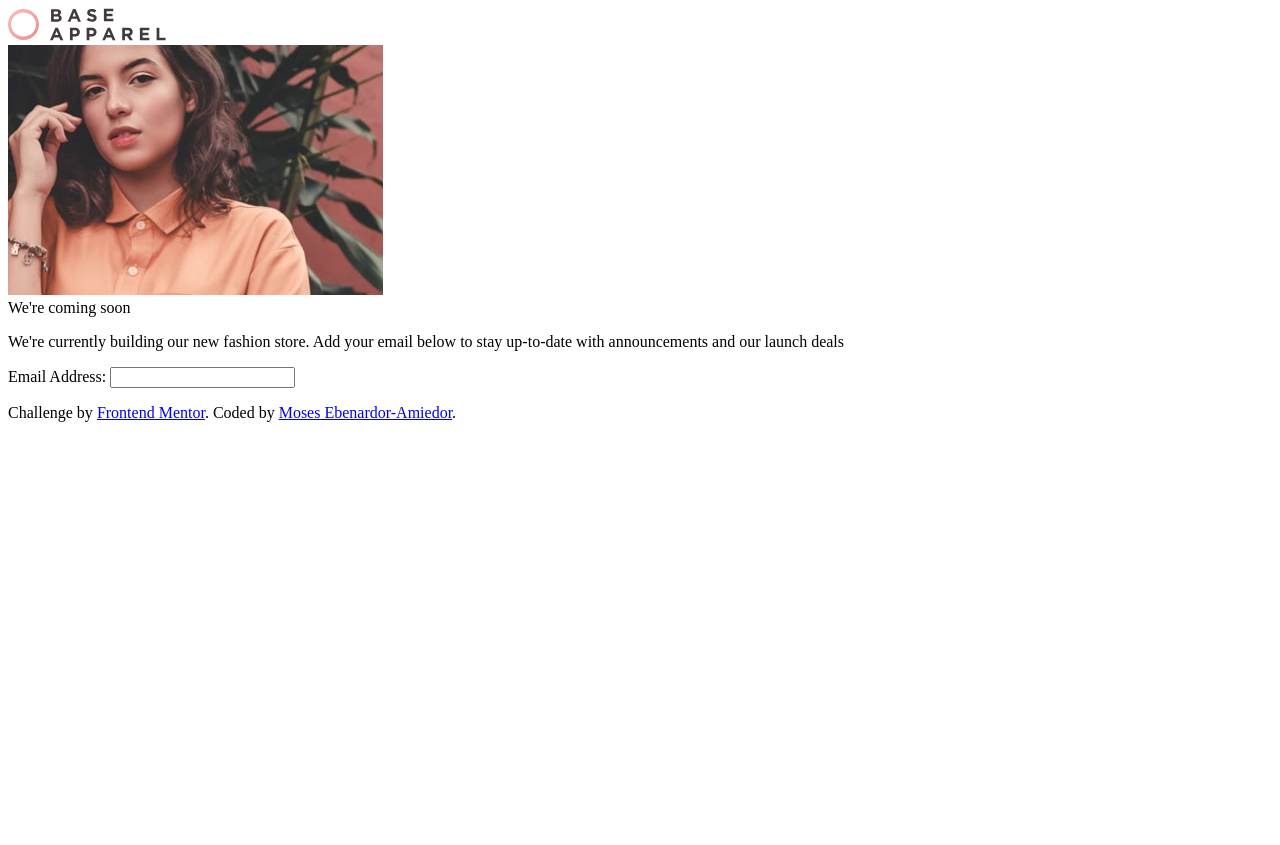
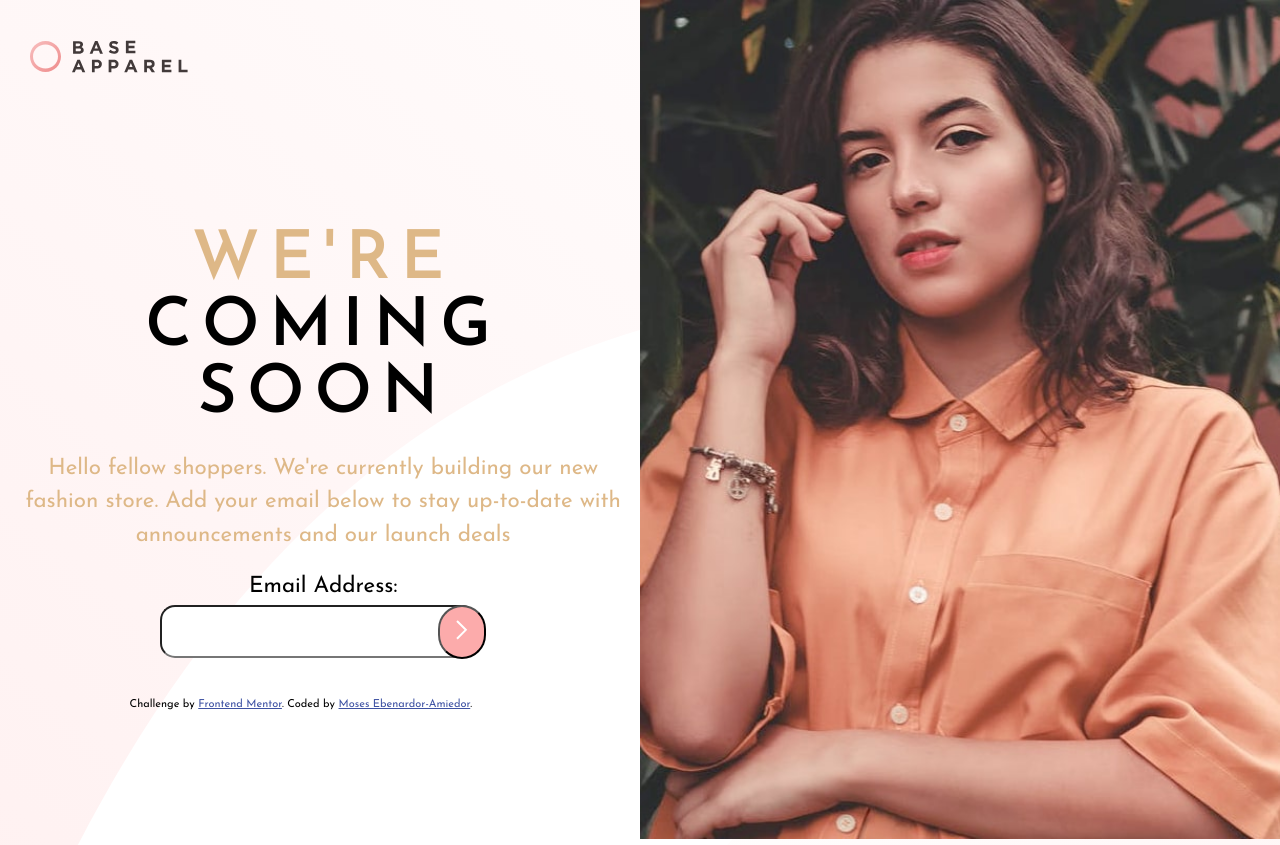
Before and after one commit to atmdboss/base-apparel, a plain HTML site: page index.html in a window 1280 px wide. Before the commit the page ends 800 px from the top, so only its background shows below. Drawn offline with Linux system fonts and the light colour scheme.

Commit message:
added style and script

```diff
--- a/index.html
+++ b/index.html
@@ -3,27 +3,14 @@
 	<head>
 		<meta charset="UTF-8" />
 		<meta name="viewport" content="width=device-width, initial-scale=1.0" />
-		<!-- displays site properly based on user's device -->
-
 		<link
 			rel="icon"
 			type="image/png"
 			sizes="32x32"
 			href="./images/favicon-32x32.png"
 		/>
-
 		<title>Frontend Mentor | Base Apparel coming soon page</title>
-
-		<!-- Feel free to remove these styles or customise in your own stylesheet 👍 -->
-		<!-- <style>
-			.attribution {
-				font-size: 11px;
-				text-align: center;
-			}
-			.attribution a {
-				color: hsl(228, 45%, 44%);
-			}
-		</style> -->
+		<link rel="stylesheet" href="styles/style.css" />
 	</head>
 	<body>
 		<main>
@@ -31,21 +18,28 @@
 				<img src="images/logo.svg" alt="base apparel logo" class="logo" />
 			</header>
 			<picture>
-				<source media="(min-width: 1440px)" srcset="images/hero-desktop.jpg" />
+				<source media="(min-width: 1024px)" srcset="images/hero-desktop.jpg" />
 				<source media="(min-width: 375px)" srcset="images/hero-mobile.jpg" />
 
-				<img src="images/hero-mobile.jpg" alt="brand" style="width:auto;" />
+				<img id="hero-img" src="images/hero-mobile.jpg" alt="brand" />
 			</picture>
 			<section class="content">
-				<span>We're</span> coming soon
+				<h2><span>We're</span> coming soon</h2>
 				<p>
-					We're currently building our new fashion store. Add your email below
-					to stay up-to-date with announcements and our launch deals
+					Hello fellow shoppers. We're currently building our new fashion store.
+					Add your email below to stay up-to-date with announcements and our
+					launch deals
 				</p>
 				<form>
 					<label for="email">Email Address: </label>
-					<input type="email" name="email" id="email" />
+					<span>
+						<input type="email" name="email" id="email" />
+						<button type="submit">
+							<img src="images/icon-arrow.svg" alt="send email arrow" />
+						</button>
+					</span>
 				</form>
+				<div id="message"></div>
 			</section>
 		</main>
 
@@ -60,5 +54,6 @@
 				>.
 			</p>
 		</footer>
+		<script src="script/script.js"></script>
 	</body>
 </html>
--- /dev/null
+++ b/script/script.js
@@ -0,0 +1,28 @@
+{
+	//declarations
+	let input;
+	const form = document.querySelector("form");
+	const message = document.getElementById("message");
+
+	//event listener
+	form.addEventListener("submit", validateForm);
+
+	//function declarations
+	function validateForm(evt) {
+		evt.preventDefault();
+		input = getInput();
+		if (input.value.length < 1) {
+			input.style.borderColor = "hsl(0, 93%, 68%)";
+			message.textContent = "Please input a valid email address";
+			message.style.color = "hsl(0, 93%, 68%)";
+			setTimeout(() => {
+				input.style.borderColor = "unset";
+				message.textContent = "";
+				message.style.color = "unset";
+			}, 2000);
+		}
+	}
+	function getInput() {
+		return document.getElementById("email");
+	}
+}
--- /dev/null
+++ b/styles/style.css
@@ -0,0 +1,116 @@
+@import url("https://fonts.googleapis.com/css?family=Josefin+Sans:300,400,600&display=swap");
+
+html,
+body {
+	margin: 0;
+	padding: 0;
+	height: 100%;
+	box-sizing: border-box;
+	font-size: 16px;
+	font-family: "Josefin Sans", sans-serif;
+}
+body {
+	background: url("../images/bg-pattern-desktop.svg");
+	background-position: center;
+	background-repeat: no-repeat;
+	background-size: cover;
+}
+header {
+	height: 5em;
+	display: flex;
+	align-items: center;
+	margin-left: 30px;
+}
+main,
+img#hero-img {
+	width: 100vw;
+}
+.content {
+	padding: 1em;
+	text-align: center;
+}
+.content h2 {
+	font-size: 3em;
+	font-weight: 400;
+	min-width: 10%;
+	max-width: 60%;
+	margin: auto;
+	margin-top: 1.4em;
+	text-transform: uppercase;
+	letter-spacing: -5px;
+}
+.content h2 span {
+	color: burlywood;
+}
+.content p {
+	line-height: 1.5em;
+	color: burlywood;
+}
+form span {
+	height: 3em;
+	display: flex;
+	justify-content: center;
+	align-items: center;
+}
+form span button {
+	height: 80%;
+	background-color: #fcabab;
+	margin-left: -19px;
+	outline: none;
+	border-radius: 25px;
+	padding: 0px 10px;
+	z-index: 1;
+}
+form span input {
+	height: 70%;
+	border-radius: 15px;
+	outline: none;
+	padding-left: 10px;
+	width: 60%;
+}
+.attribution {
+	font-size: 11px;
+	text-align: center;
+}
+.attribution a {
+	color: hsl(228, 45%, 44%);
+}
+
+@media (min-width: 425px) {
+	.content h2 {
+		letter-spacing: 10px;
+		font-weight: 600;
+	}
+	form span button {
+		margin-left: -39px;
+		padding: 0px 2em;
+	}
+}
+@media (min-width: 768px) {
+	form span button {
+		padding: 0px 1.2em;
+	}
+	form span input {
+		width: 50%;
+	}
+}
+@media (min-width: 1023px) {
+	body {
+		font-size: 1.4em;
+	}
+	picture {
+		position: absolute;
+		top: 0;
+		bottom: 0;
+		right: 0;
+		width: 50%;
+	}
+	picture img#hero-img {
+		width: 100%;
+	}
+	header,
+	.content,
+	footer {
+		width: 47%;
+	}
+}
```
